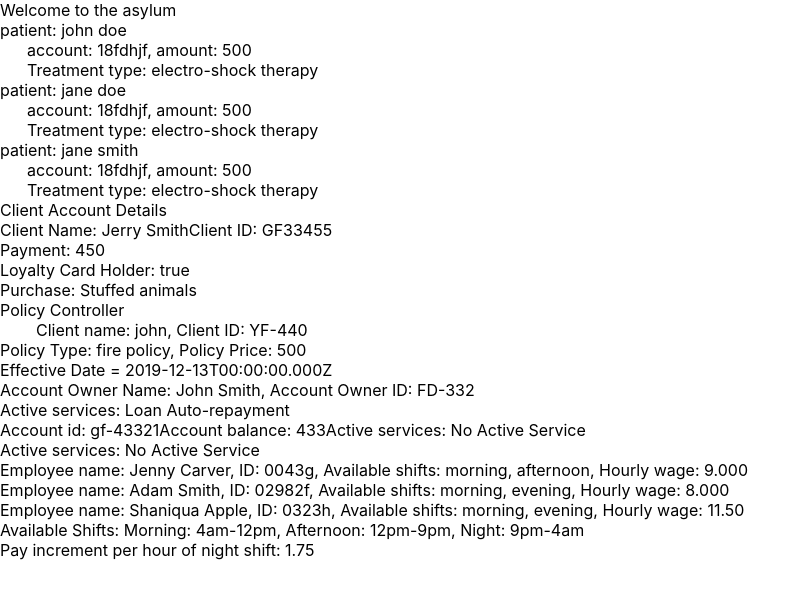
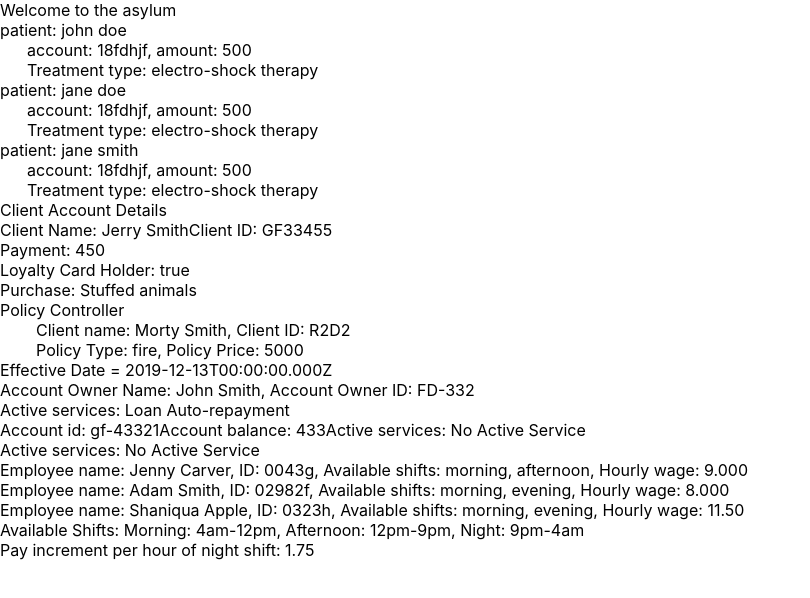
Before and after one commit to jocelynmutso/idea-app, a React (Create React App) app: page / in a window 1280 px wide. Shown: the top 598 px of the page, without its empty margins (0-810 px from the left). Built offline with nearby package versions, Linux system fonts and the light colour scheme.

Commit message:
idea 3 complete

```diff
--- a/src/core/idea3/PolicyController.tsx
+++ b/src/core/idea3/PolicyController.tsx
@@ -7,13 +7,39 @@ interface PolicyControllerProps {
 
 }
 
+interface PolicyUmbrella {
+  client: ClientData,
+  policy: Policy,
+}
+
+interface ClientData {
+  name: string
+  id: string
+}
+
+interface Policy {
+  policyInfo: {
+    type: string,
+    price: number,
+    effectiveDate: Date
+  }
+}
+
+
+
 const PolicyController: React.FC<PolicyControllerProps> = ({ }) => {
+
 const date = new Date(2019, 11, 13)
+
+const policyUmbrella: PolicyUmbrella = {
+ client: {name: "Morty Smith", id: "R2D2"},
+ policy: {policyInfo: {type: "fire", price: 5000, effectiveDate: date}}
+}
 
   return (
     <div>
-      <ClientView name={"john"} id={"YF-440"} />
-      <PolicyView type={"fire policy"} price={500} effectiveDate={date} />
+      <ClientView name={policyUmbrella.client.name} id={policyUmbrella.client.id} />
+      <PolicyView policy={policyUmbrella.policy.policyInfo}/>
     </div>
   )
 }
--- a/src/core/idea3/PolicyView.tsx
+++ b/src/core/idea3/PolicyView.tsx
@@ -3,18 +3,22 @@ import { PolicyDatesView } from './PolicyDatesView'
 
 
 interface PolicyViewProps {
-  type: string,
-  price: number,
-  effectiveDate: Date,
+  policy: {
+   type: string,
+   price: number,
+   effectiveDate: Date,
+  }
+
 }
 
 
-const PolicyView: React.FC<PolicyViewProps> = ({ type, price, effectiveDate }) => {
+const PolicyView: React.FC<PolicyViewProps> = ({ policy }) => {
   return (
     <div>
-      Policy Type: {type},
-      Policy Price: {price}
-      <PolicyDatesView date={effectiveDate} />
+      &nbsp; &nbsp; &nbsp; &nbsp;
+      Policy Type: {policy.type},
+      Policy Price: {policy.price}
+      <PolicyDatesView date={policy.effectiveDate} />
     </div>
   )
 }
```
